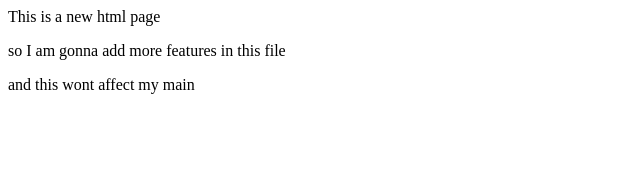
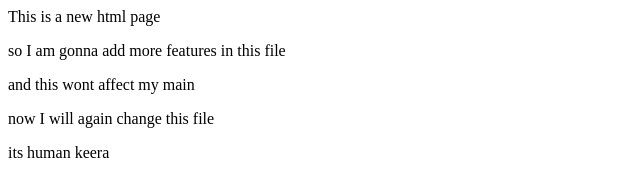
Before and after one commit to Faraz-Sarwar/Git-practice, a plain HTML site: page index.html in a window 1280 px wide. Shown: the whole page, without its empty margins (0-640 px from the left). Drawn offline with Linux system fonts and the light colour scheme.

Commit message:
some more changes

```diff
--- a/index.html
+++ b/index.html
@@ -1,3 +1,5 @@
 <p>This is a new html page</p>
 <p>so I am gonna add more features in this file</p>
 <p>and this wont affect my main</p>
+<p>now I will again change this file</p>
+<p>its human keera </p>
```
